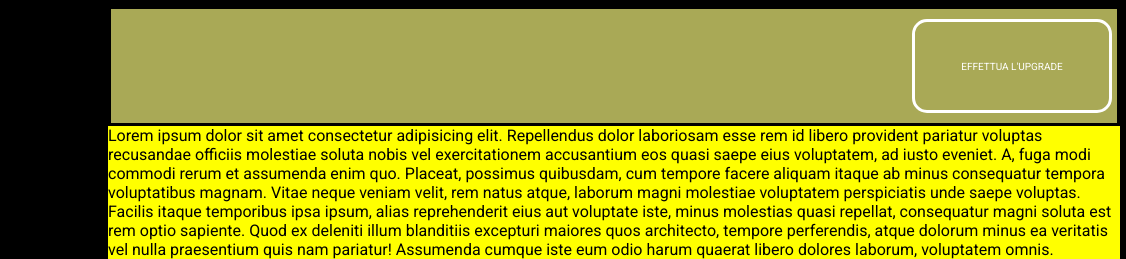
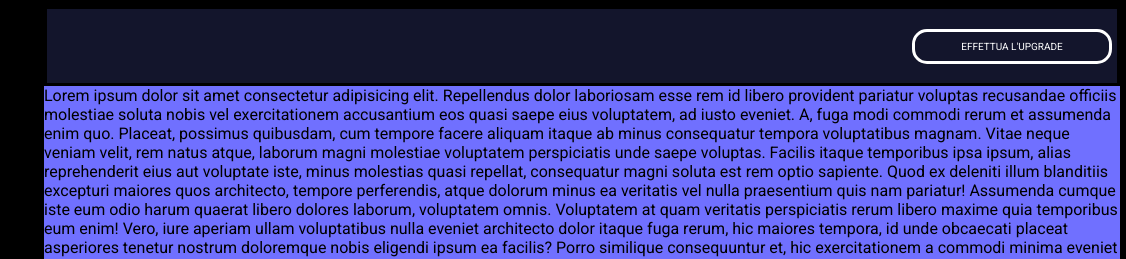
Before and after one commit to nico17022001/html-css-spotifyweb, a plain HTML site: page index.html in a window 1280 px wide. Shown: the top 259 px of the page, 154-1280 px from the left. Drawn offline with Linux system fonts and the light colour scheme.

Commit message:
[sistemato-dimensioni]

```diff
--- a/assets/style.css
+++ b/assets/style.css
@@ -57,22 +57,21 @@ main{
 }
 
 #spotify-menu{
-  width: 20vw;
+  width: 15vw;
   height: 85vh;
   background-color: black;
 }
 
 #spotify-content{
-  width: 80vw;
+  width: 85vw;
   border: solid;
-  background-color: rgba(0, 0, 255, 0.336);
 }
 
 #upgrade-container{
   width: 100%;
-  height: 15vh;
+  height: 10vh;
   border: solid;
-  background-color: rgba(0, 0, 255, 0.336);
+  background-color: #080b12e3;
 }
 
 #main-content{
@@ -81,7 +80,6 @@ main{
   border: solid;
   overflow: hidden;
   overflow: auto;
-  background-color: yellow
 }
 
 #container-music-play{
@@ -153,11 +151,13 @@ main{
   color: white;
 }
 
+
 #upgrade-container{
   display: flex;
-  align-content: center;
+  align-items: center;
   padding: 10px 5px;
   justify-content: flex-end;
+  cursor: pointer;
 }
 
 .upgrade{
@@ -165,6 +165,7 @@ main{
   border: solid white;
   border-radius: 15px;
   width: 200px;
+  height: 35px;
   display: flex;
   justify-content: center;
   align-items: center;
```
